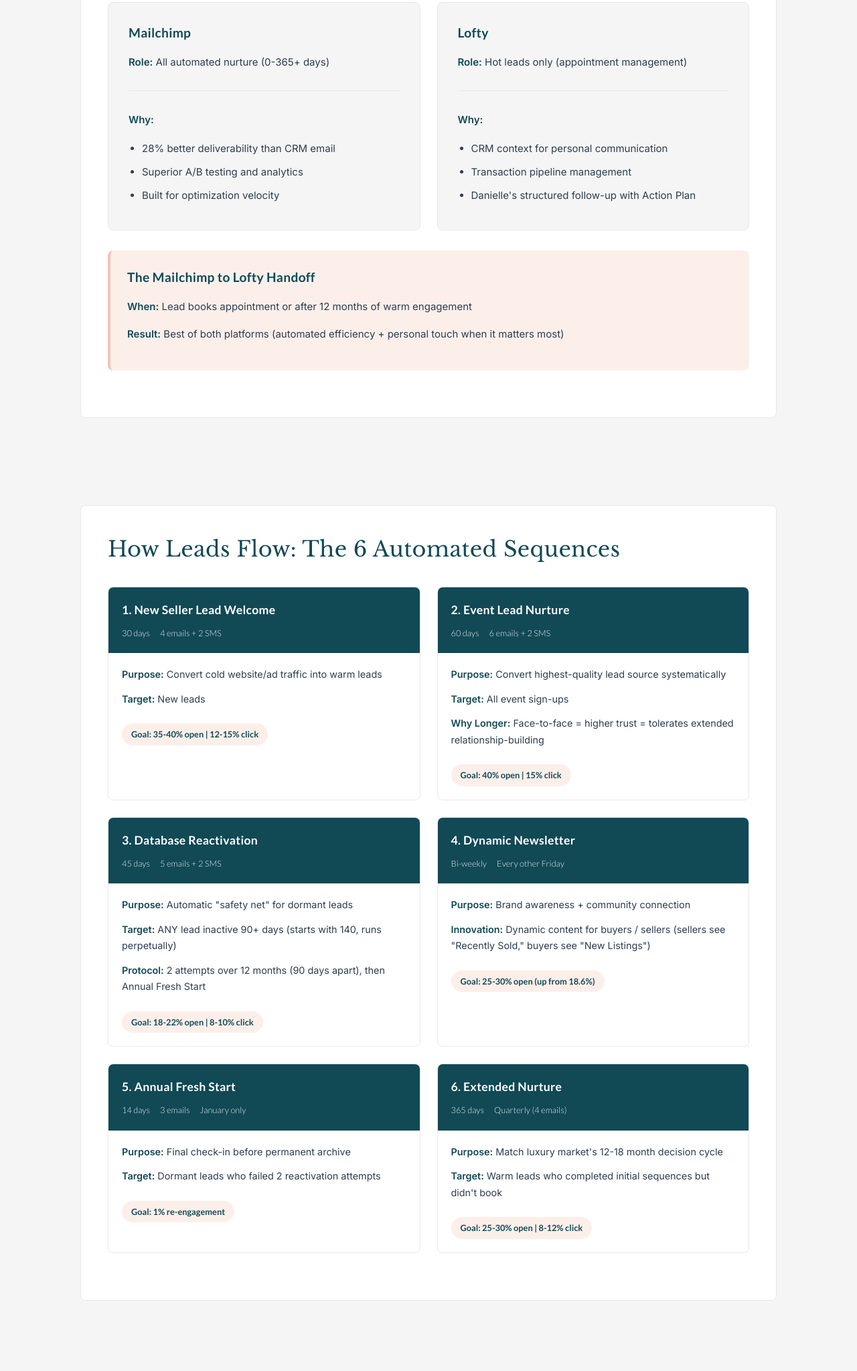
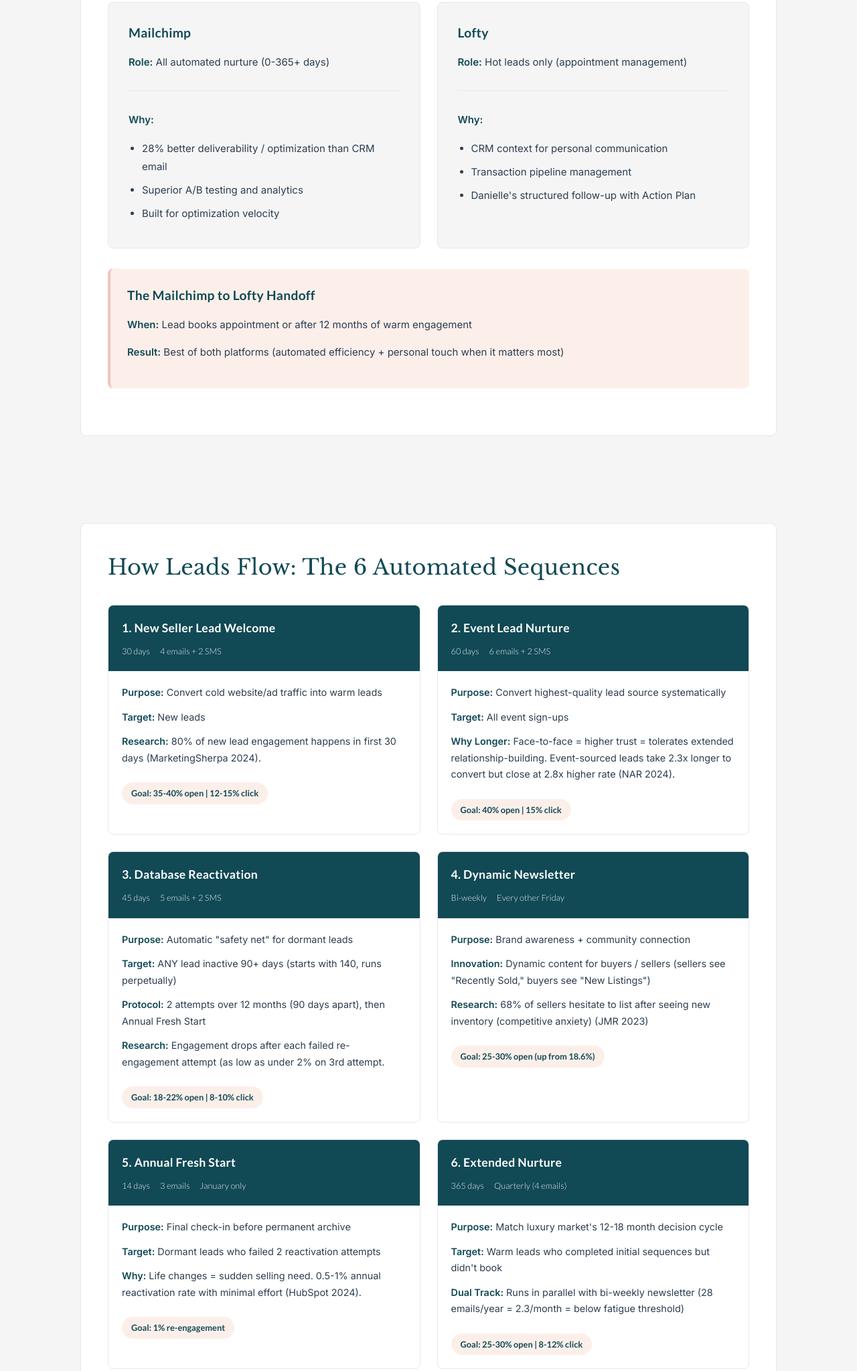
Before and after one commit to tkandcomarketing/wateridge-strategy, a plain HTML site: page index.html in a window 1280 px wide. Shown: the part 2507-4554 px from the top of the page at 67% size. Drawn offline with nearby package versions, Linux system fonts and the light colour scheme.

Commit message:
Update index.html

```diff
--- a/index.html
+++ b/index.html
@@ -777,7 +777,7 @@
                         <div class="divider"></div>
                         <p><strong>Why:</strong></p>
                         <ul>
-                            <li>28% better deliverability than CRM email</li>
+                            <li>28% better deliverability / optimization than CRM email</li>
                             <li>Superior A/B testing and analytics</li>
                             <li>Built for optimization velocity</li>
                         </ul>
@@ -823,6 +823,7 @@
                         <div class="sequence-body">
                             <p><strong>Purpose:</strong> Convert cold website/ad traffic into warm leads</p>
                             <p><strong>Target:</strong> New leads</p>
+                            <p><strong>Research:</strong> 80% of new lead engagement happens in first 30 days (MarketingSherpa 2024).</p>
                             <span class="goal-tag">Goal: 35-40% open | 12-15% click</span>
                         </div>
                     </div>
@@ -838,7 +839,7 @@
                         <div class="sequence-body">
                             <p><strong>Purpose:</strong> Convert highest-quality lead source systematically</p>
                             <p><strong>Target:</strong> All event sign-ups</p>
-                            <p><strong>Why Longer:</strong> Face-to-face = higher trust = tolerates extended relationship-building</p>
+                            <p><strong>Why Longer:</strong> Face-to-face = higher trust = tolerates extended relationship-building. Event-sourced leads take 2.3x longer to convert but close at 2.8x higher rate (NAR 2024).</p>
                             <span class="goal-tag">Goal: 40% open | 15% click</span>
                         </div>
                     </div>
@@ -855,6 +856,7 @@
                             <p><strong>Purpose:</strong> Automatic "safety net" for dormant leads</p>
                             <p><strong>Target:</strong> ANY lead inactive 90+ days (starts with 140, runs perpetually)</p>
                             <p><strong>Protocol:</strong> 2 attempts over 12 months (90 days apart), then Annual Fresh Start</p>
+                            <p><strong>Research:</strong> Engagement drops after each failed re-engagement attempt (as low as under 2% on 3rd attempt.</p>
                             <span class="goal-tag">Goal: 18-22% open | 8-10% click</span>
                         </div>
                     </div>
@@ -870,6 +872,7 @@
                         <div class="sequence-body">
                             <p><strong>Purpose:</strong> Brand awareness + community connection</p>
                             <p><strong>Innovation:</strong> Dynamic content for buyers / sellers (sellers see "Recently Sold," buyers see "New Listings")</p>
+                            <p><strong>Research:</strong> 68% of sellers hesitate to list after seeing new inventory (competitive anxiety) (JMR 2023)</p>
                             <span class="goal-tag">Goal: 25-30% open (up from 18.6%)</span>
                         </div>
                     </div>
@@ -886,6 +889,7 @@
                         <div class="sequence-body">
                             <p><strong>Purpose:</strong> Final check-in before permanent archive</p>
                             <p><strong>Target:</strong> Dormant leads who failed 2 reactivation attempts</p>
+                            <p><strong>Why:</strong> Life changes = sudden selling need. 0.5-1% annual reactivation rate with minimal effort (HubSpot 2024).</p>
                             <span class="goal-tag">Goal: 1% re-engagement</span>
                         </div>
                     </div>
@@ -901,6 +905,7 @@
                         <div class="sequence-body">
                             <p><strong>Purpose:</strong> Match luxury market's 12-18 month decision cycle</p>
                             <p><strong>Target:</strong> Warm leads who completed initial sequences but didn't book</p>
+                            <p><strong>Dual Track:</strong> Runs in parallel with bi-weekly newsletter (28 emails/year = 2.3/month = below fatigue threshold)</p>
                             <span class="goal-tag">Goal: 25-30% open | 8-12% click</span>
                         </div>
                     </div>
@@ -1015,7 +1020,7 @@
                                 </div>
                             </div>
                             <div class="routing-card highlight-cool">
-                                <div class="routing-card-header">Cool/Cold Lead</div>
+                                <div class="routing-card-header">Cold Lead</div>
                                 <div class="routing-card-body">
                                     <p><strong>Criteria:</strong> 0 opens OR only 1-2 opens</p>
                                     <p><strong>Destination:</strong> Stay in Mailchimp</p>
@@ -1159,7 +1164,7 @@
     <footer>
         <div class="container footer-content">
             <p class="footer-title">Ready to activate 140 dormant leads and unlock $156K-182K in 2026?</p>
-            <a href="#" class="footer-cta">View Detailed Research and Implementation Guide</a>
+            <a href="https://docs.google.com/document/d/1wrRq2d9DRb6046JVA3N5TEHD15r0p0eTdO_rxq9Zcn0/edit?tab=t.0#heading=h.yturvt8yt11f" class="footer-cta">View Detailed Research and Implementation Guide</a>
             <p class="footer-meta">Prepared by TK & Co Marketing | October 17, 2025</p>
         </div>
     </footer>
```
